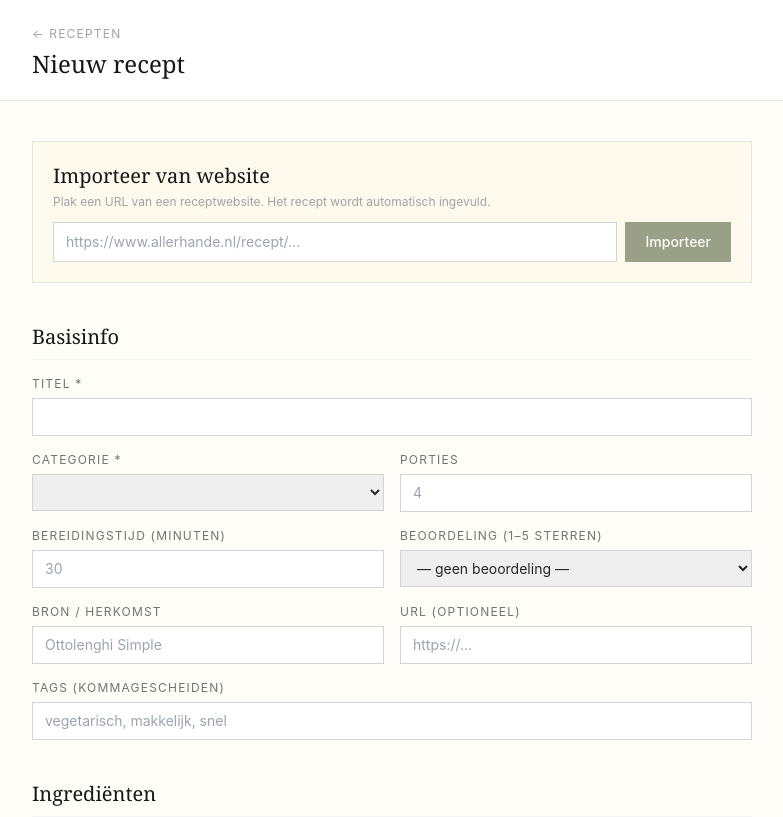
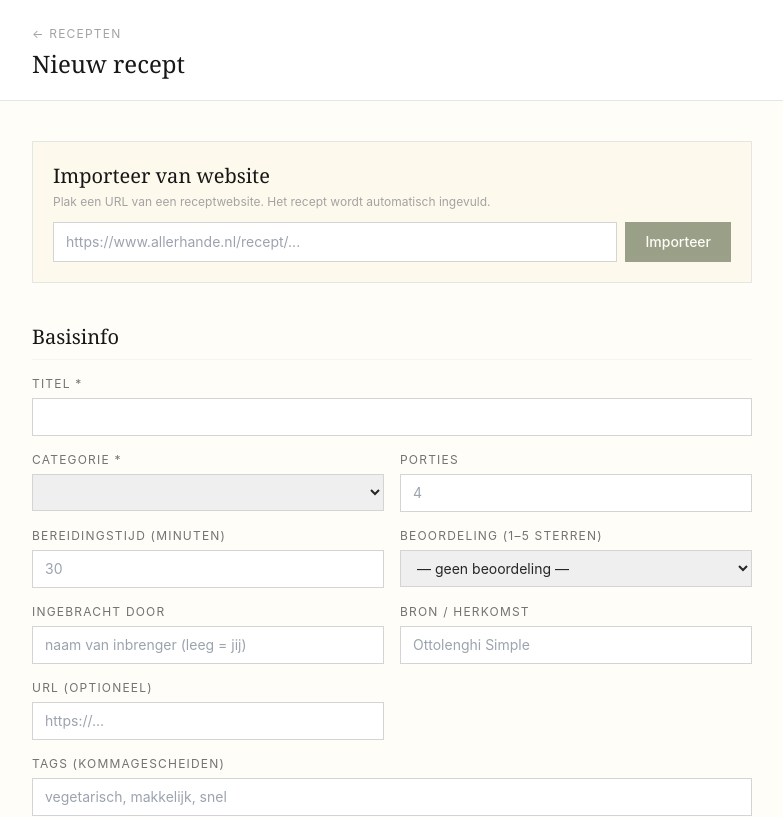
Before and after one commit to baaljoost/kookboek, a Next.js app: page /admin/recepten/nieuw in a window 1280 px wide. Shown: the top 817 px of the page, without its empty margins (248-1031 px from the left). Built offline with nearby package versions, Linux system fonts and the light colour scheme.

Commit message:
feat: add 'Ingebracht door' field to recipe edit form

```diff
--- a/app/admin/recepten/[id]/bewerken/page.tsx
+++ b/app/admin/recepten/[id]/bewerken/page.tsx
@@ -30,6 +30,7 @@ export default async function BewerkReceptPage({
     beoordeling: recept.beoordeling?.toString() ?? "",
     herkomstNaam: recept.herkomstNaam ?? "",
     herkomstUrl: recept.herkomstUrl ?? "",
+    ingebrachtDoor: recept.ingebrachtDoor ?? "",
     tags: recept.tags.map((rt) => rt.tag.naam).join(", "),
     ingredienten: recept.ingredienten.map((ing) => ({
       id: ing.id,
--- a/app/api/admin/recepten/[id]/route.ts
+++ b/app/api/admin/recepten/[id]/route.ts
@@ -10,6 +10,7 @@ interface ReceptPayload {
   beoordeling: number | null;
   herkomstNaam: string;
   herkomstUrl: string;
+  ingebrachtDoor: string | null;
   tags: string[];
   ingredienten: {
     hoeveelheid: string;
@@ -59,6 +60,7 @@ export async function PUT(
       beoordeling: body.beoordeling,
       herkomstNaam: body.herkomstNaam || null,
       herkomstUrl: body.herkomstUrl || null,
+      ingebrachtDoor: body.ingebrachtDoor || null,
       ingredienten: {
         create: body.ingredienten.map((ing, i) => ({
           volgorde: i,
--- a/app/api/admin/recepten/route.ts
+++ b/app/api/admin/recepten/route.ts
@@ -11,6 +11,7 @@ interface ReceptPayload {
   beoordeling: number | null;
   herkomstNaam: string;
   herkomstUrl: string;
+  ingebrachtDoor: string | null;
   tags: string[];
   ingredienten: {
     hoeveelheid: string;
@@ -52,6 +53,7 @@ export async function POST(request: NextRequest) {
       beoordeling: body.beoordeling,
       herkomstNaam: body.herkomstNaam || null,
       herkomstUrl: body.herkomstUrl || null,
+      ingebrachtDoor: body.ingebrachtDoor || null,
       ingredienten: {
         create: body.ingredienten.map((ing, i) => ({
           volgorde: i,
--- a/components/admin/ReceptFormulier.tsx
+++ b/components/admin/ReceptFormulier.tsx
@@ -32,6 +32,7 @@ interface FormData {
   beoordeling: string;
   herkomstNaam: string;
   herkomstUrl: string;
+  ingebrachtDoor: string;
   tags: string;
   ingredienten: Ingredient[];
   stappen: Stap[];
@@ -104,6 +105,7 @@ export default function ReceptFormulier({ receptId, initieleWaarden }: Props) {
     beoordeling: initieleWaarden?.beoordeling ?? "",
     herkomstNaam: initieleWaarden?.herkomstNaam ?? "",
     herkomstUrl: initieleWaarden?.herkomstUrl ?? "",
+    ingebrachtDoor: initieleWaarden?.ingebrachtDoor ?? "",
     tags: initieleWaarden?.tags ?? "",
     ingredienten: initieleWaarden?.ingredienten ?? [leegIngredient()],
     stappen: initieleWaarden?.stappen ?? [legeStap()],
@@ -166,6 +168,7 @@ export default function ReceptFormulier({ receptId, initieleWaarden }: Props) {
         ? parseInt(formData.bereidingstijd)
         : null,
       beoordeling: formData.beoordeling ? parseInt(formData.beoordeling) : null,
+      ingebrachtDoor: formData.ingebrachtDoor.trim() || null,
       tags: formData.tags
         .split(",")
         .map((t) => t.trim())
@@ -295,6 +298,16 @@ export default function ReceptFormulier({ receptId, initieleWaarden }: Props) {
                 </option>
               ))}
             </select>
+          </div>
+          <div>
+            <label className="label">Ingebracht door</label>
+            <input
+              type="text"
+              value={formData.ingebrachtDoor}
+              onChange={(e) => setVeld("ingebrachtDoor", e.target.value)}
+              className="input"
+              placeholder="naam van inbrenger (leeg = jij)"
+            />
           </div>
           <div>
             <label className="label">Bron / herkomst</label>
```
